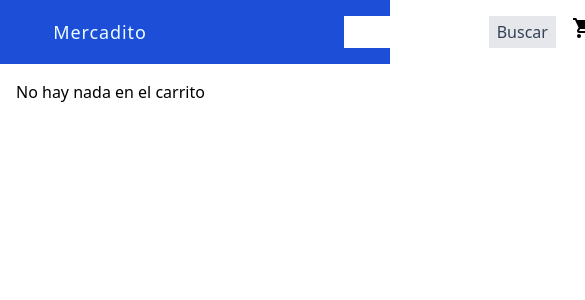
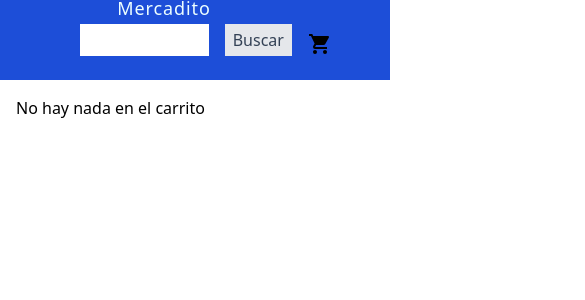
Before and after one commit to leo-it/ecomerce-libre-nextjs, a Next.js app: page /car in a window 390 px wide. Shown: the top 300 px of the page, 585 px wide, since content can reach past the window. Built offline with nearby package versions, Linux system fonts and the light colour scheme.

Commit message:
feat: estilos

```diff
--- a/app/car/page.tsx
+++ b/app/car/page.tsx
@@ -37,7 +37,7 @@ const Car = () => {
       renderedCards.push(
         <div key={item.id} className="flex">
           <Card item={item} />
-          <button onClick={() => handleDelete(item.id)}>Eliminar</button>
+          <button className="md:grid hidden" onClick={() => handleDelete(item.id)}>Eliminar</button>
         </div>
       );
     }
--- a/app/components/Navbar/index.tsx
+++ b/app/components/Navbar/index.tsx
@@ -28,7 +28,8 @@ const Navbar = (props: Props) => {
     localStorage.setItem("lastSearch", searchValue);
   };
   return (
-    <header className="h-16   flex space-x-32 bg-blue-700 ">
+    <header className=" md:space-x-32 space-x-16 bg-blue-700 ">
+      <div className="h-16 lg:flex hidden">
         <div className="flex w-[33wv] mx-auto justify-center items-center">
           <Link
             key="car-button"
@@ -79,6 +80,59 @@ const Navbar = (props: Props) => {
             </li>
           </div>
         </div>
+        {/* mobile */}
+      </div>
+      <div className="h-20  block lg:hidden">
+        <Link
+          key="car-button"
+          href={"/"}
+          role="button"
+          className="relative flex"
+        >
+          <h3 className="w-[200px] text-cyan-50 text-center leading-4 font-weight: 500 text-lg tracking-wider">
+            Mercadito
+          </h3>
+        </Link>
+
+        <div className="w-[30%] flex">
+          <form action="/items" className="m-auto px-4 gap-4 flex">
+            <input
+              ref={inputRef}
+              name="search"
+              className="h-8 px-2 w-[33vw]"
+              type="text"
+            />
+            <button
+              className="h-8 bg-gray-200 px-2 py-1 text-slate-700"
+              type="submit"
+              onClick={handleSubmit}
+            >
+              Buscar
+            </button>
+          </form>
+          <div className=" flex w-[33vw]">
+            <li className="h-8  block mt-4 lg:inline-block text-black hover:text-gray-700">
+              <Link
+                key="car-button"
+                href={"/car"}
+                role="button"
+                className="relative flex"
+              >
+                <svg className="flex-1 w-8 h-8 fill-current">
+                  <path d="M17,18C15.89,18 15,18.89 15,20A2,2 0 0,0 17,22A2,2 0 0,0 19,20C19,18.89 18.1,18 17,18M1,2V4H3L6.6,11.59L5.24,14.04C5.09,14.32 5,14.65 5,15A2,2 0 0,0 7,17H19V15H7.42A0.25,0.25 0 0,1 7.17,14.75C7.17,14.7 7.18,14.66 7.2,14.63L8.1,13H15.55C16.3,13 16.96,12.58 17.3,11.97L20.88,5.5C20.95,5.34 21,5.17 21,5A1,1 0 0,0 20,4H5.21L4.27,2M7,18C5.89,18 5,18.89 5,20A2,2 0 0,0 7,22A2,2 0 0,0 9,20C9,18.89 8.1,18 7,18Z" />
+                </svg>
+                {carLength ? (
+                  <p className="absolute right-0 top-0 rounded-full bg-red-600 w-4 h-4 top right p-0 m-0 text-white font-mono text-sm  leading-tight text-center">
+                    {carLength}
+                  </p>
+                ) : (
+                  <></>
+                )}
+              </Link>
+            </li>
+          </div>
+        </div>
+      </div>
     </header>
   );
 };
--- a/app/items/[id]/page.tsx
+++ b/app/items/[id]/page.tsx
@@ -16,20 +16,17 @@ export default async function itemPage({
   const item = await api.item.fetch(id);
 
   return (
-    <section className="grid gap-2">
-      <div className="Item">
+    <section className="grid   gap-2 m-auto md:w-[1300px]">
+      <div className="Item ">
         {item ? (
           <>
             <div className="itemData">
-              <div className="itemTop">
-                <div className="itemImage">
+              <div className="itemTop  grid grid-cols-1 md:grid-cols-2 gap-2">
+                <div className="md:w-[680px] md:h-[680px] w-[280px] h-[280px]">
                   {/* <ImageById item={item} /> */}
-                  <img
-                    src={item.thumbnail}
-                    alt={item.title}
-                  />
+                  <img className="w-full h-full md:w-[400px] md:h-[400px]" src={item.thumbnail} alt={item.title} />
                 </div>
-                <div className="itemInfo">
+                <div className="itemInfo ">
                   <div className="itemDetails">
                     <span className="estadoItem">
                       {item.condition === "new" ? "Nuevo " : "Usado"}
@@ -52,12 +49,12 @@ export default async function itemPage({
                   <Buttons item={item} />
                 </div>
               </div>
-              <div className="itemDescription">
+              {/* <div className="itemDescription">
                 <div className="itemDescriptionTitle">
                   Descripción del producto
                 </div>
                 <div className="itemDescriptionText"> {item.description}</div>
-              </div>
+              </div> */}
             </div>
           </>
         ) : (
--- a/app/layout.tsx
+++ b/app/layout.tsx
@@ -18,7 +18,7 @@ export default function RootLayout({
   return (
     <html lang="en">
       <body>
-        <Navbar/>
+        <Navbar />
         <main className="max-x-screen-xl p-4">{children}</main>
       </body>
     </html>
--- a/app/page.tsx
+++ b/app/page.tsx
@@ -13,14 +13,10 @@ export default async function Home() {
 
       <section>
         <h3>Alimentos</h3>
-        <article className="grid  grid-cols-1 md:grid-cols-3 gap-4">
+        <article className="grid grid-cols-1 md:grid-cols-3 gap-4">
           {alimentos.results.map((item) => (
             <>
-              <Link
-                href={`/items/${item.id}`}
-                className="flex gap-"
-                key={item.id}
-              >
+              <Link href={`/items/${item.id}`} className="flex " key={item.id}>
                 <Card item={item} />
               </Link>
             </>
@@ -33,11 +29,7 @@ export default async function Home() {
         <article className="grid grid-cols-1 md:grid-cols-3 gap-4">
           {tecnologia.results.map((item) => (
             <>
-              <Link
-                href={`/items/${item.id}`}
-                className="flex gap-"
-                key={item.id}
-              >
+              <Link href={`/items/${item.id}`} className="flex " key={item.id}>
                 <Card item={item} />
               </Link>
             </>
@@ -50,11 +42,7 @@ export default async function Home() {
         <article className="grid grid-cols-1 md:grid-cols-3 gap-4">
           {ropa.results.map((item) => (
             <>
-              <Link
-                href={`/items/${item.id}`}
-                className="flex gap-"
-                key={item.id}
-              >
+              <Link href={`/items/${item.id}`} className="flex " key={item.id}>
                 <Card item={item} />
               </Link>
             </>
```
Also changed, not shown: app/items/[id]/Item.scss (+4 -4 lines). Lines whose indentation alone changed are shown as unchanged.
